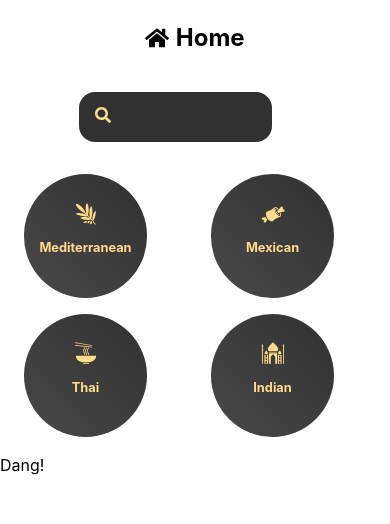
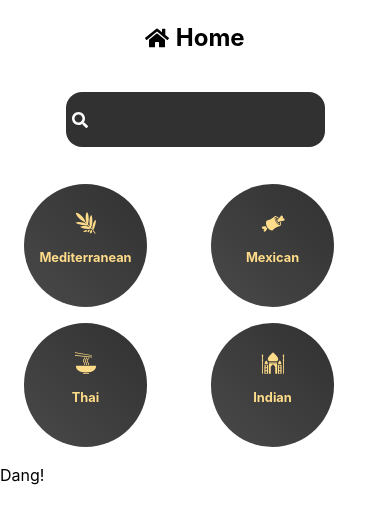
Before and after one commit to jacastanon01/react-router-recipes, a React (Vite) app: page /recipe/1 in a window 390 px wide. Shown: the top 524 px of the page. Built offline with nearby package versions, Linux system fonts and the light colour scheme; no server answers.

Commit message:
cleaned up Search files, added media queries

```diff
--- a/src/components/Search.jsx
+++ b/src/components/Search.jsx
@@ -1,4 +1,3 @@
-import styled from "styled-components"
 import { useState } from "react"
 import { FaSearch } from "react-icons/fa"
 import { Form } from "react-router-dom"
@@ -9,72 +8,11 @@ function Search() {
   return (
     <Form method="get" action={`/search`} className={styles["search-form"]} onSubmit={() => setQuery('')}>
         <input className={styles["input-query"]} type="text" value={query} onChange={(e) => setQuery(e.target.value)} name="query" />
-        <div className={styles["search-icon"]}>
+        <button type="submit" className={styles["search-icon"]}>
           <FaSearch />
-        </div>
+        </button>
     </Form>
   )
 }
 
-const StyledForm = styled(Form)`
-  min-width: 100vw;
-    display: inline-flex;
-    justify-content: center;
-    position: relative;
-    .input-query {
-      width: 25vw;
-      z-index: 2;
-        border: none;
-        font-size: 1.5rem;
-        padding: 1rem 3rem;
-        outline: none;
-        border-radius: 1rem;
-        background: #313131;
-        color: white;
-        margin: 1rem;
-        font-weight: 500;
-        letter-spacing: 0.1rem;
-        //min-width: 50%;
-    }
-    `
-  const SearchIcon = styled.span`
-  @media (min-width: 319px) and (max-width: 600px) {
-    //justify-content: center
-    width: 100%;
-    // svg {
-    //   left: calc(50% - 6rem);
-    // }
-    padding-left: 50vw;
-  }
-  @media (min-width: 863px){
-
-    //padding-left: calc(100vw - 33vw);
-    svg {
-      //padding-left: 17rem;
-      //left: min(calc(40% - 10rem), 21%);
-    }
-  }
-  @media (min-width: 491px) and (max-width: 862px){
-    padding-left: calc(100vw - 37vw);
-  }
-    //display: flex;
-    //min-width: max(calc(50% + 9rem), 60%);
-    min-width: 100vw;
-    height: 100%;
-    //padding-left: calc(100vw - 33vw);
-    position: absolute;
-    display: inline-block;
-    align-items: center;
-    svg {
-      z-index: 5;
-      position: absolute;
-      top: 50%;
-      //padding-left: 17rem;
-      transform: translate(100%, -50%);
-      color: var(--primColor);
-      cursor: pointer;
-      width: 1rem;
-  }
-  `
-
 export default Search
--- a/src/components/Search.module.scss
+++ b/src/components/Search.module.scss
@@ -1,73 +1,54 @@
-.search-icon-container {
-    @media (min-width: 319px) and (max-width: 600px) {
-        //justify-content: center
-        width: 100%;
-        // svg {
-        //   left: calc(50% - 6rem);
-        // }
-        padding-left: 50vw;
-      }
-      @media (min-width: 863px){
-        //left: min(100vw - 67vw, 34%);
-        //padding-left: calc(100vw - 33vw);
-        svg {
-          //padding-left: 17rem;
-          left: min(calc(100vw - 67vw), 34vw);
-        }
-      }
-      @media (min-width: 491px) and (max-width: 862px){
-        padding-left: calc(100vw - 37vw);
-      }
-        //display: flex;
-        //min-width: max(calc(50% + 9rem), 60%);
-        min-width: 100vw;
-        height: 100%;
-        //padding-left: calc(100vw - 33vw);
-        position: absolute;
-        display: inline-block;
-        align-items: center;
-        svg {
-          z-index: 5;
-          position: absolute;
-          top: 50%;
-          //padding-left: 17rem;
-          transform: translate(100%, -50%);
-          color: var(--primColor);
-          cursor: pointer;
-          width: 1rem;
+@media (min-width: 319px) and (max-width: 600px) {
+  .input-query {
+    padding: 1rem 2rem;
+    max-width: 50vw;
+  }
+  .search-icon svg {
+    margin-left: 1rem;
+  }
+}
+
+@media (min-width: 601px) {
+  .input-query {
+    padding: 1rem 3rem;
+  }
+  .search-icon svg {
+    margin-left: 2rem;
   }
 }
 
 .search-form {
-  max-width: 90vw;
-  // display: inline-flex;
-  // justify-content: center;
+  max-width: 100vw;
   position: relative;
   display: grid;
   grid-template-columns: 1fr 1fr 1fr;
 }
 
 .input-query {
-  width: 25vw;
+  height: 25%;
   font-size: 1.5rem;
   border: none;
-  padding: 1rem 3rem;
   outline: none;
   border-radius: 1rem;
   background: #313131;
   color: white;
   margin: 1rem;
   font-weight: 500;
-  letter-spacing: 0.1rem;
   grid-column: 2;
-    //min-width: 50%;
+  color: var(--primColor);
 }
 
 .search-icon {
   position: absolute;
   align-self:center;
-  padding-left: 2rem;
   max-width: 90vw;
-  color: var(--primColor);
+  color: #fff;
   grid-column: 2;
+  background-color: inherit;
+  border: none;
+  svg {
+    cursor: pointer;
+    height: 1rem;
+    width: 1rem;
+  }
 }
--- a/src/index.css
+++ b/src/index.css
@@ -15,7 +15,6 @@
 }
 
 input[type="text"] {
-  font-size: 100%; /* 1 */
   line-height: 1.15;
   overflow: visible;
 }
```
